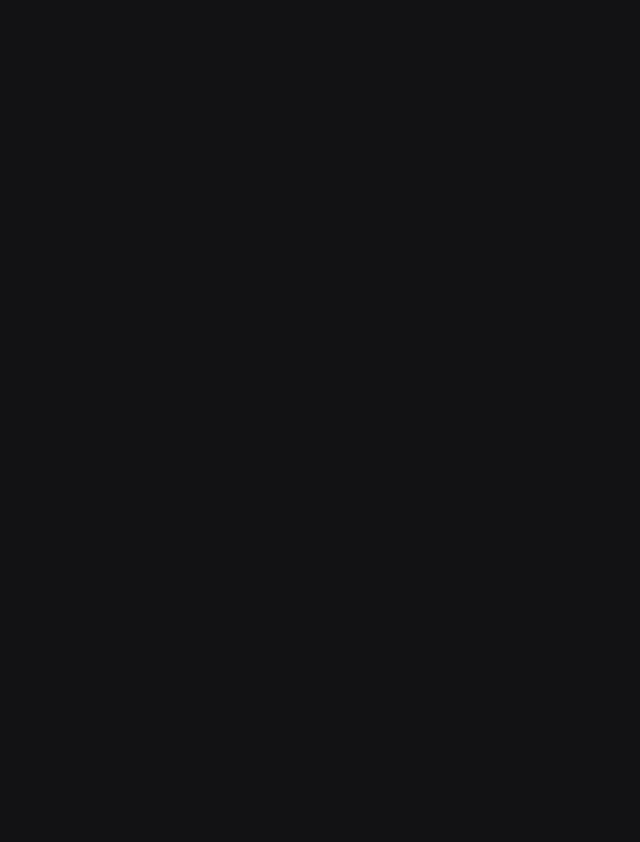
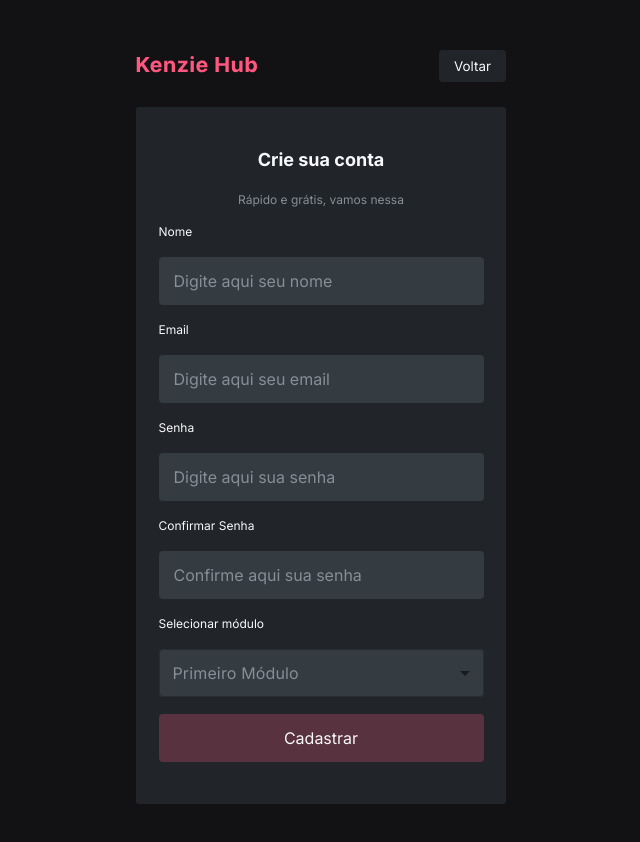
Before and after one commit to marcos-vinicius-mafei/kenzie-hub-marcos-vinicius-mafei, a React (Create React App) app: page /register in a window 1280 px wide. Shown: the whole page, without its empty margins (319-959 px from the left). Before the commit the page ends 800 px from the top, so only its background shows below. Built offline with nearby package versions, Linux system fonts and the light colour scheme.

Commit message:
feat: finished the styling of register page started the form validations

```diff
--- a/package.json
+++ b/package.json
@@ -4,6 +4,7 @@
   "private": true,
   "dependencies": {
     "@hookform/resolvers": "^2.8.8",
+    "@material-ui/core": "^4.12.3",
     "@testing-library/jest-dom": "^5.14.1",
     "@testing-library/react": "^12.0.0",
     "@testing-library/user-event": "^13.2.1",
--- /dev/null
+++ b/src/Components/Button/index.jsx
@@ -0,0 +1,9 @@
+import {FancyButton} from './style'
+
+const Button = ({children,...rest}) =>{
+    return(
+        <FancyButton {...rest}>{children}</FancyButton>
+    )
+}
+
+export default Button
--- /dev/null
+++ b/src/Components/Button/style.js
@@ -0,0 +1,17 @@
+import styled from "styled-components";
+
+export const FancyButton = styled.button`
+
+width: 260px;
+height:38.5px;
+color: var(--grey0);
+border-radius:4px;
+border: 0;
+font-size: 12px;
+
+@media screen and (min-width:600px){
+    width: 325px;
+    height:48px;
+    font-size: 16px;
+}
+`
--- /dev/null
+++ b/src/Components/Input/index.jsx
@@ -0,0 +1,13 @@
+import {Container} from './style'
+
+const Input = ({name,register,error,label,...rest}) =>{
+    return(
+        <Container>
+            <span>{label}</span>
+            <input {...register(name)} {...rest}/>
+            {error && <div>{error}</div>}
+        </Container>
+    )
+}
+
+export default Input
--- /dev/null
+++ b/src/Components/Input/style.js
@@ -0,0 +1,58 @@
+import styled from "styled-components";
+
+export const Container = styled.div`
+    display: flex;
+    flex-direction: column;
+    gap: 1px;
+    span{
+        color: var(--grey0);
+        font-size: 12px;
+        margin-bottom: 17px;
+    }
+    input{
+        width: 260px;
+        background-color:var(--grey2);
+        height:38px;
+        border: 0;
+        border-radius:4px;
+        padding-left: 13px;
+        color: var(--grey1);
+        border: 2px solid transparent;
+        &:focus{
+            color: var(--grey0);
+            border: 2px solid var(--grey0);
+        }
+        &::placeholder{
+            color: var(--grey1);
+        }
+        &:hover{
+            outline: 1px solid #000;
+        }
+        &:-webkit-autofill,
+        &:-webkit-autofill:hover,
+        &:-webkit-autofill:focus,
+        &:-webkit-autofill:active{
+            transition: background-color 5000s ease-in-out 0s;
+        }
+
+        &:-webkit-autofill{
+            -webkit-text-fill-color: var(--grey1);
+        }
+
+        &:-webkit-autofill:focus{
+            -webkit-text-fill-color: var(--grey0);
+        }
+    }
+    div{
+        color: var(--primaryDisabled);
+        font-size: 12px;
+    }
+
+    @media screen and (min-width: 600px){
+        input{
+            width:325px;
+            height:48px;
+            font-size: 16px;
+        }
+    }
+`
--- /dev/null
+++ b/src/Components/Select/index.jsx
@@ -0,0 +1,42 @@
+import { Select,MenuItem,createTheme,ThemeProvider } from "@material-ui/core"
+import {useState} from 'react'
+import {Container} from './style'
+
+
+const theme = createTheme({
+    palette:{
+        primary:{
+            main:'#fefefe',
+        },
+        secondary:{
+            main:'#bb4949'
+        }
+    }
+})
+
+const Selection = () =>{
+
+    const [module,setModule] = useState(1)
+
+    const updateValue = (e) =>{
+        setModule(e.target.value)
+    }
+
+    return(
+        <ThemeProvider theme={theme}>
+            <Container>
+                <div className="label">Selecionar módulo</div>
+                <Select value={module} onChange={updateValue} variant="outlined" className="select" color="primary">
+                            <MenuItem value={1}>Primeiro Módulo</MenuItem>
+                            <MenuItem value={2}>Segundo Módulo</MenuItem>
+                            <MenuItem value={3}>Terceiro Módulo</MenuItem>
+                            <MenuItem value={4}>Quarto Módulo</MenuItem>
+                            <MenuItem value={5}>Quinto Módulo</MenuItem>
+                            <MenuItem value={6}>Sexto Módulo</MenuItem>
+                </Select>
+            </Container>
+        </ThemeProvider>
+    )
+}
+
+export default Selection
--- /dev/null
+++ b/src/Components/Select/style.js
@@ -0,0 +1,30 @@
+import styled from "styled-components";
+
+export const Container = styled.div`
+
+    display: flex;
+    flex-direction: column;
+    gap: 1px;
+
+        .label{
+            color: var(--grey0);
+            font-size: 12px;
+            margin-bottom: 17px;
+        }
+
+        .select{
+            color: var(--grey1) !important;
+            height: 40px;
+            width: 260px;
+            font-family: 'Inter',sans-serif !important;
+            font-size: 13px !important;
+            background-color: var(--grey2);
+        }
+    @media screen and (min-width: 600px){
+        .select{
+            width:325px;
+            height:48px;
+            font-size: 16px !important;
+        }
+    }
+`
--- a/src/Pages/Signin/index.jsx
+++ b/src/Pages/Signin/index.jsx
@@ -1,10 +1,54 @@
+import Input from "../../Components/Input"
+import {Container,FancyForm,Modal,Nav} from './style'
+import Selection from "../../Components/Select"
+import Button from "../../Components/Button"
+import Logo from '../../images/Logo.svg'
+import {useForm} from 'react-hook-form'
+import * as yup from 'yup'
+import {yupResolver} from '@hookform/resolvers/yup'
 
 
 const Signin = () => {
+
+    const schema = yup.object().shape({
+        name: yup.string().required('Esse campo é obrigatório'),
+        email: yup.string().required('Esse campo é obrigatório').email('Email inválido'),
+        password: yup.string().required('Esse campo é obrigatório').min(6,"Mín 6 dígitos"),
+        confirm: yup.string().required('Esse campo é obrigatório').oneOf([yup.ref('password')],'Senhas diferentes')
+    })
+
+    const {register, formState:{errors},handleSubmit} = useForm({
+        resolver: yupResolver(schema)
+    })
+
+    const submitForm = (data) =>{
+        console.log(data)
+    }
+
     return(
-        <div>
-
-        </div>
+        <Container>
+                <Nav>
+                    <figure>
+                        <img src={Logo} alt="Kenzie Hub"/>
+                        <figcaption>Logo Kenzie Hub</figcaption>
+                    </figure>
+                    <button>Voltar</button>
+                </Nav>
+            <Modal>
+                <div className="title">
+                    <h3>Crie sua conta</h3>
+                    <span><p>Rápido e grátis, vamos nessa</p></span>
+                </div>
+                <FancyForm onSubmit={handleSubmit(submitForm)}>
+                    <Input label="Nome" type="text" placeholder="Digite aqui seu nome" register={register} name="name" error={errors.name?.message}/>
+                    <Input label="Email" type="text" placeholder="Digite aqui seu email" register={register} name="email" error={errors.email?.message}/>
+                    <Input label="Senha" placeholder="Digite aqui sua senha" register={register} name="password" type="password" error={errors.password?.message}/>
+                    <Input label="Confirmar Senha" placeholder="Confirme aqui sua senha" register={register} name="confirm" type="password" error={errors.confirm?.message}/>
+                    <Selection/>
+                    <Button type="submit">Cadastrar</Button>
+                </FancyForm>
+            </Modal>
+        </Container>
     )
 }
 
--- /dev/null
+++ b/src/Pages/Signin/style.js
@@ -0,0 +1,91 @@
+import styled from "styled-components";
+
+
+export const Container = styled.div`
+    padding-top: 50px;
+    padding-bottom: 40px;
+    display: flex;
+    flex-direction: column;
+    align-items: center;
+    gap: 25px;
+`
+
+export const FancyForm = styled.form`
+    display: flex;
+    flex-direction: column;
+    gap: 17px;
+`
+
+export const Modal = styled.div`
+    display: flex;
+    flex-direction: column;
+    gap: 17px;
+    align-items: center;
+    background-color: var(--grey3);
+    width: 300px;
+    padding-top: 34px;
+    padding-bottom: 34px;
+    border-radius:3px;
+
+    .title{
+        display: flex;
+        flex-direction: column;
+        gap: 17px;
+        text-align: center;
+        h3{
+            font-size:14px;
+            color: var(--grey0)
+        }
+        span{
+            font-size:10px;
+            color:var(--grey1) ;
+        }
+    }
+    button{
+        background-color: var(--primaryDisabled);
+    }
+
+    @media screen and (min-width: 600px){
+        width: 370px;
+        padding-top: 42px;
+        padding-bottom: 42px;
+        .title{
+            gap: 22px;
+            h3{
+                font-size: 18px;
+            }
+            span{
+                font-size: 12px;
+            }
+        }
+    }
+`
+
+export const Nav = styled.nav`
+    display: flex;
+    justify-content: space-between;
+    align-items: center;
+    width: 300px;
+    figcaption{
+        display: none;
+    }
+
+    button{
+        width: 80px;
+        height:25.5px;
+        background-color: var(--grey3);
+        color: var(--grey0);
+        border-radius:4px;
+        border: 0;
+    }
+    @media screen and (min-width:600px){
+        width: 370px;
+        img{
+            width: 122px;
+        }
+        button{
+            width: 67px;
+            height: 32px;
+        }
+    }
+`
```
Also changed, not shown: src/images/Logo.svg (added), 1 other file (tests, documents, lock files or other folders).
